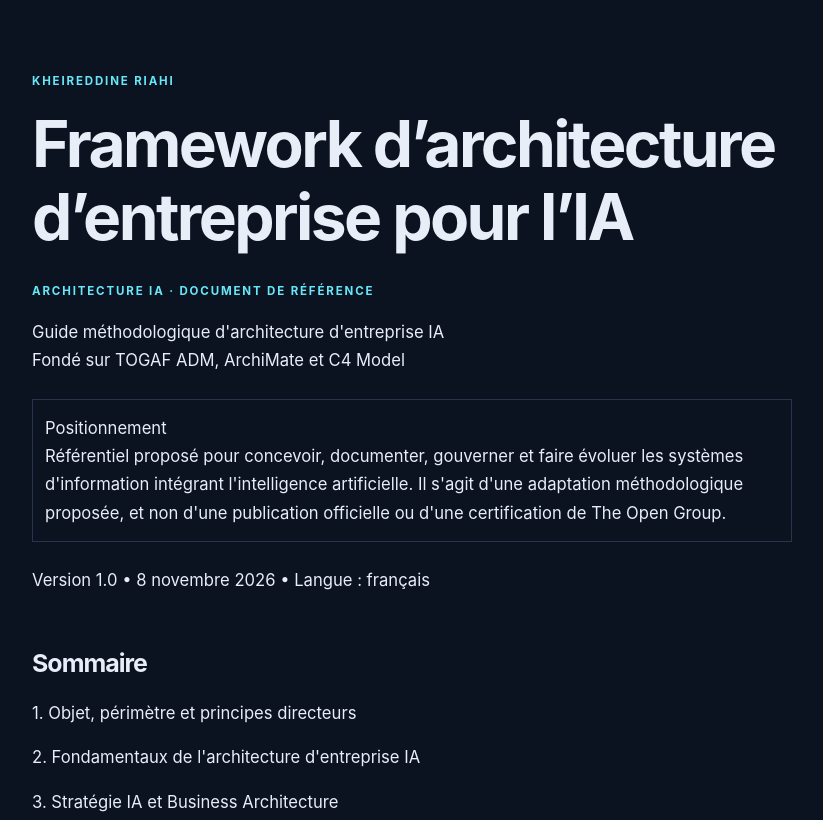
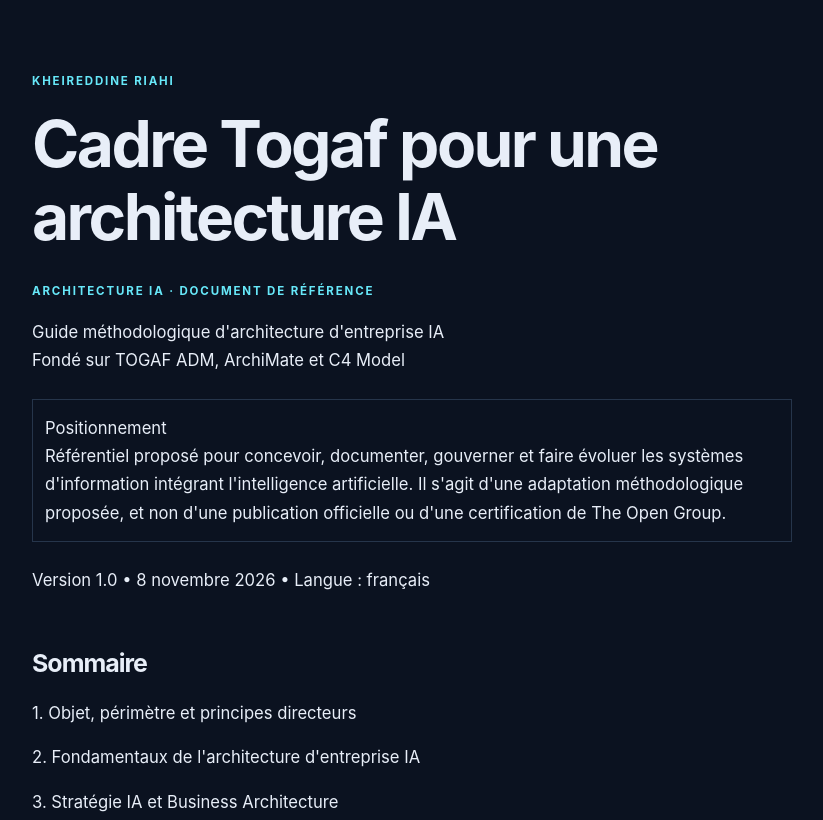
Before and after one commit to KRiahi345/kriahi, a Jekyll site: the page built from ressource-architecture-ia-framework.md, in a window 1280 px wide and 900 px high, cut to the strip 80-900 px from the top of the window. Shown: the whole strip, without its empty margins (228-1051 px from the left). Built offline with Jekyll 4.4.1, drawn with Linux system fonts in a browser that asks for light colours.

Commit message:
Rename AI architecture framework resource

```diff
--- a/_includes/library-directory.html
+++ b/_includes/library-directory.html
@@ -2,7 +2,7 @@
   <section class="library-category">
     <h3>Architecture IA</h3>
     <ul>
-      <li><a href="{{ '/ressources/architecture-ia-framework/' | relative_url }}">Framework d’architecture d’entreprise pour l’IA</a></li>
+      <li><a href="{{ '/ressources/architecture-ia-framework/' | relative_url }}">Cadre Togaf pour une architecture IA</a></li>
       <li><a href="{{ '/ressources/architecture-agentique-complete/' | relative_url }}">Architecture complète d’une plateforme d’IA agentique</a></li>
       <li><a href="{{ '/ressources/agents-ia-rag-graphrag/' | relative_url }}">Guide des agents IA, du RAG et du GraphRAG</a></li>
       <li><a href="{{ '/ressources/architecture-agentique-c4-workspace/' | relative_url }}">Architecture agentique avec C4 et workspace pratique</a></li>
--- a/ressource-architecture-ia-framework.md
+++ b/ressource-architecture-ia-framework.md
@@ -1,6 +1,6 @@
 ---
 layout: page
-title: "Framework d’architecture d’entreprise pour l’IA"
+title: "Cadre Togaf pour une architecture IA"
 permalink: /ressources/architecture-ia-framework/
 render_with_liquid: false
 ---
```
